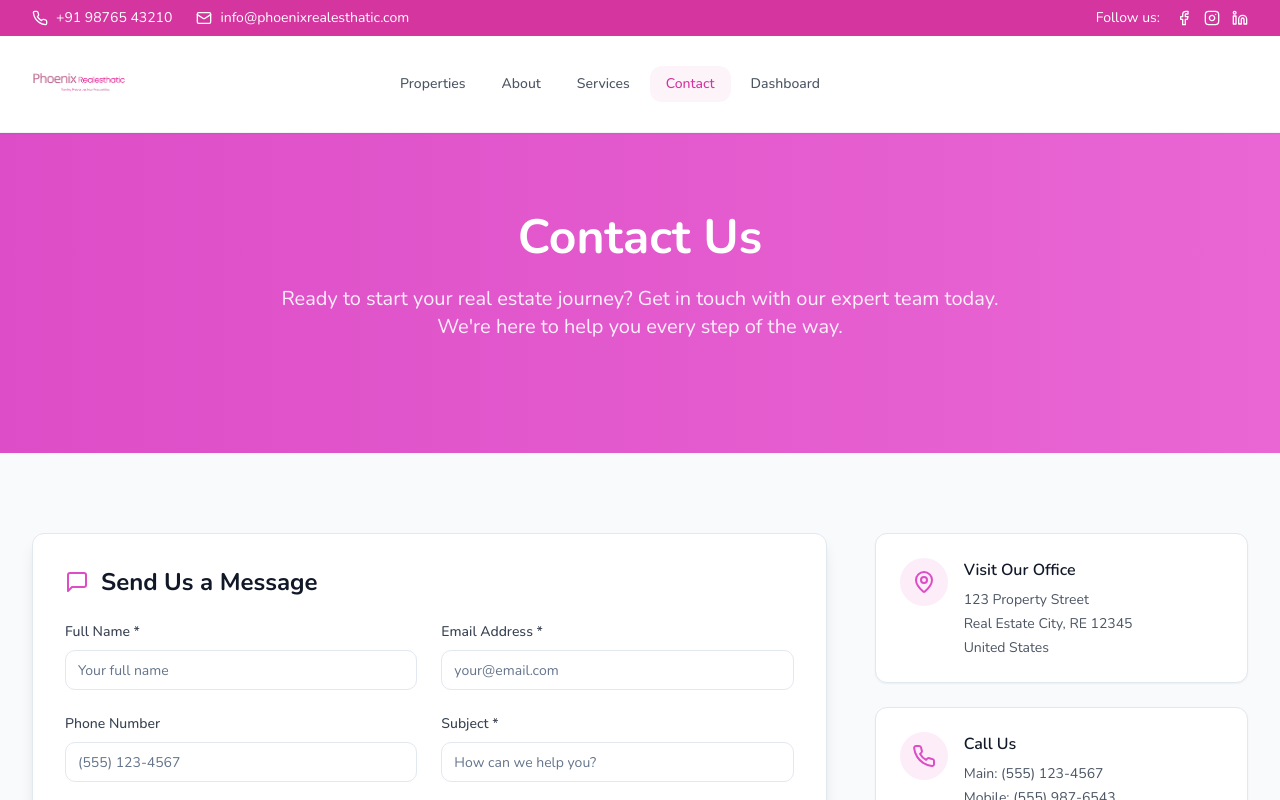
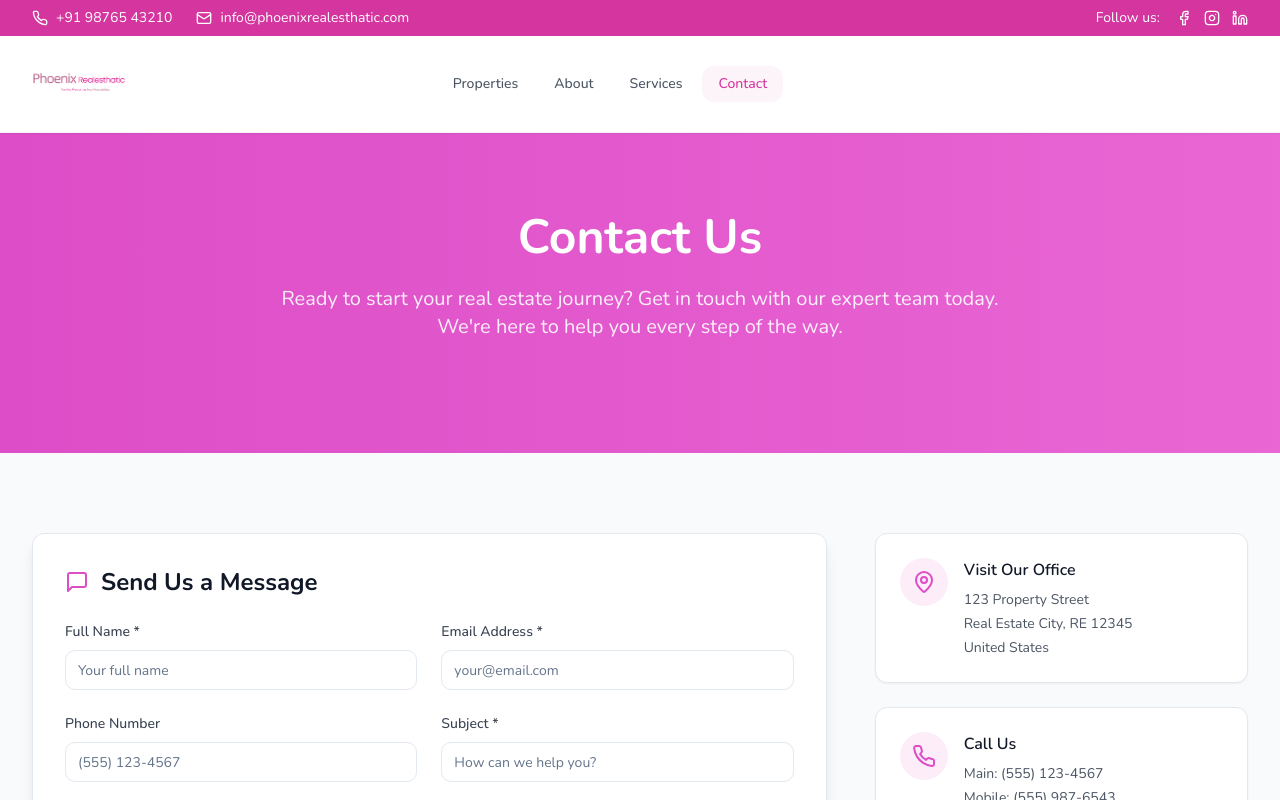
Before and after one commit to Tatz18/vivid-violet-web-forge, a React (Vite) app: page /contact in a window 1280 px wide. Shown: the top 800 px of the page. Built offline with nearby package versions, Linux system fonts and the light colour scheme.

Commit message:
Move dashboard location to footer
Change the location of the dashboard element to the footer.

```diff
--- a/src/components/Header.tsx
+++ b/src/components/Header.tsx
@@ -16,7 +16,6 @@ const Header = () => {
     { name: "About", path: "/about" },
     { name: "Services", path: "/services" },
     { name: "Contact", path: "/contact" },
-    { name: "Dashboard", path: "/auth" },
   ];
 
   return (
--- a/src/pages/Index.tsx
+++ b/src/pages/Index.tsx
@@ -685,6 +685,7 @@ const Index = () => {
                 <li><Link to="/about" className="hover:text-white transition-colors">Our Team</Link></li>
                 <li><Link to="/blog" className="hover:text-white transition-colors">Blog</Link></li>
                 <li><Link to="/contact" className="hover:text-white transition-colors">Contact</Link></li>
+                <li><Link to="/auth" className="hover:text-white transition-colors">Dashboard</Link></li>
               </ul>
             </div>
             <div>
```
